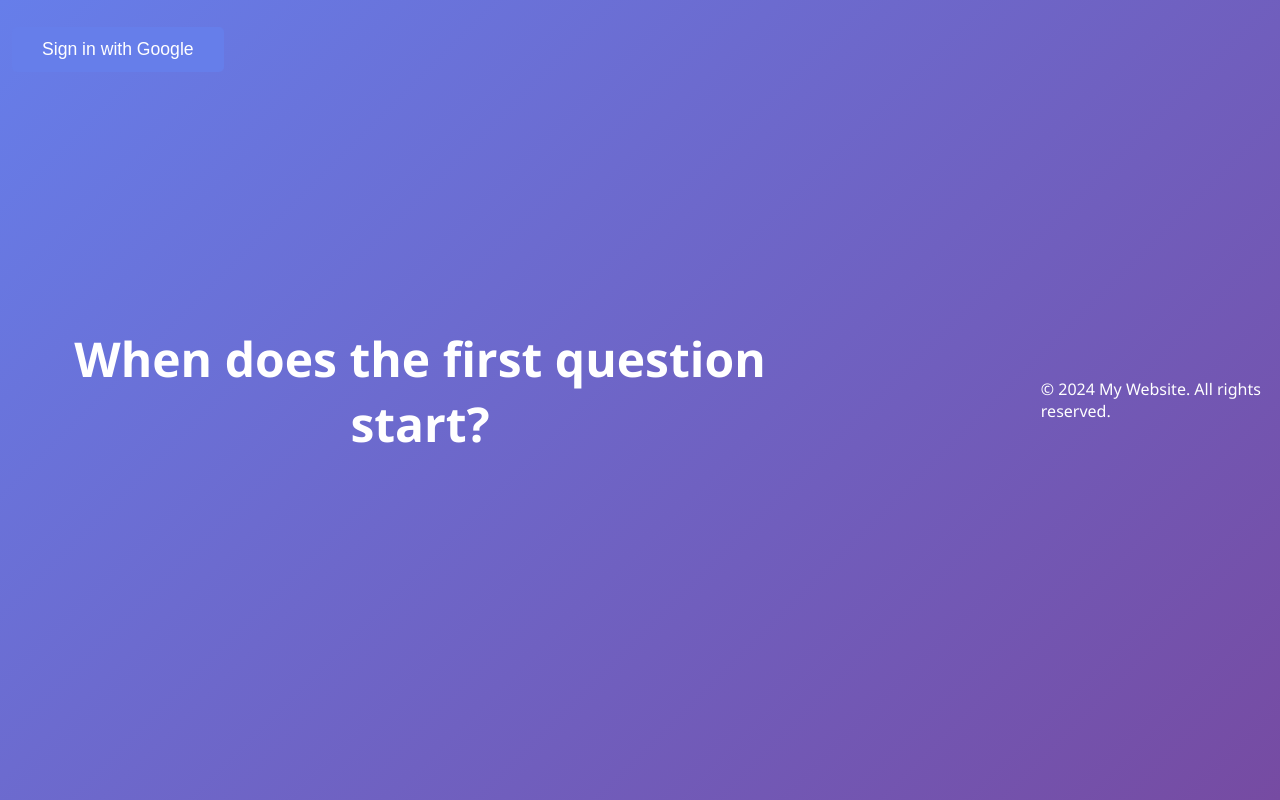
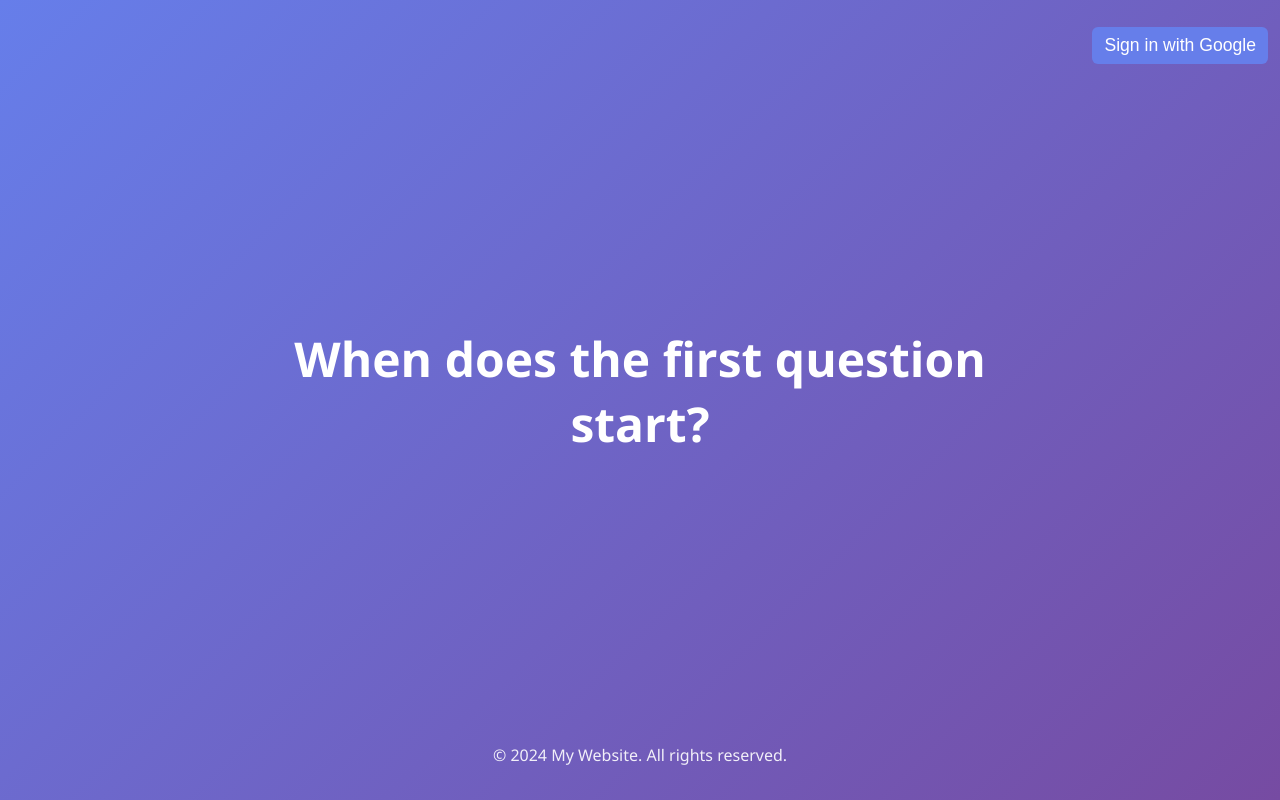
Before and after one commit to lmansf/The-Story-So-Far, a website: page index.html in a window 1280 px wide. Drawn offline with Linux system fonts and the light colour scheme; no server answers.

Commit message:
Move auth UI to top-right, center game area, footer bottom-center

```diff
--- a/index.html
+++ b/index.html
@@ -17,6 +17,15 @@
             font-family: 'Segoe UI', Tahoma, Geneva, Verdana, sans-serif;
             color: white;
         }
+
+        /* Auth area positioned top-right */
+        #authArea { position: absolute; top: 12px; right: 12px; z-index: 40; }
+        #authArea button { padding: 8px 12px; border-radius: 6px; border: none; cursor: pointer; }
+        #userInfo { background: rgba(255,255,255,0.08); padding: 6px 10px; border-radius: 6px; }
+
+        /* Game area centered and constrained */
+        #gameArea { width: 100%; display:flex; justify-content:center; align-items:center; }
+        #gameArea .container { margin: 0 auto; }
 
         .container {
             text-align: center;
@@ -106,10 +115,12 @@
                 transform: scale(1) rotate(0deg);
             }
         }
+        /* Footer fixed and centered at bottom */
+        footer { position: fixed; right: 50%; transform: translateX(50%); bottom: 18px; opacity: 0.9; }
     </style>
 </head>
 <body>
-        <div id="authArea" style="position:absolute;top:12px;left:12px;">
+        <div id="authArea">
             <div id="userInfo" style="display:none;">
                 Signed in as <strong id="userEmail"></strong>
                 <button id="signOutBtn">Sign out</button>
```
